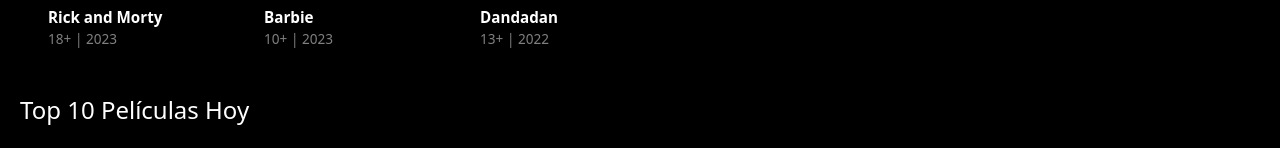
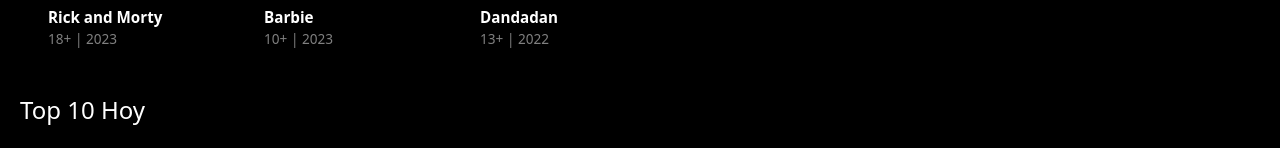
Before and after one commit to VL4LV/examen_1_ux, a Next.js app: page / in a window 1280 px wide. Shown: the part 1528-1676 px from the top of the page. Built offline with nearby package versions, Linux system fonts and the light colour scheme.

Commit message:
listo con documentacion

```diff
--- a/src/components/organisms/FeaturedCarousel.tsx
+++ b/src/components/organisms/FeaturedCarousel.tsx
@@ -177,7 +177,7 @@
       <h2 style={{ ...titleStyle, marginTop: '30px' }}>Continúa viendo</h2>
       <CarouselRow items={continueWatchingItems} />
 
-      <h2 style={{ ...titleStyle, marginTop: '30px' }}>Top 10 Películas Hoy</h2>
+      <h2 style={{ ...titleStyle, marginTop: '30px' }}>Top 10 Hoy</h2>
       <CarouselRow items={top10Items} />
 
       <h2 style={{ ...titleStyle, marginTop: '30px' }}>Solo para ti</h2>
```
Also changed, not shown: src/components/molecules/CarouselRow.tsx (+4 -4 lines), 1 other file (tests, documents, lock files or other folders).
